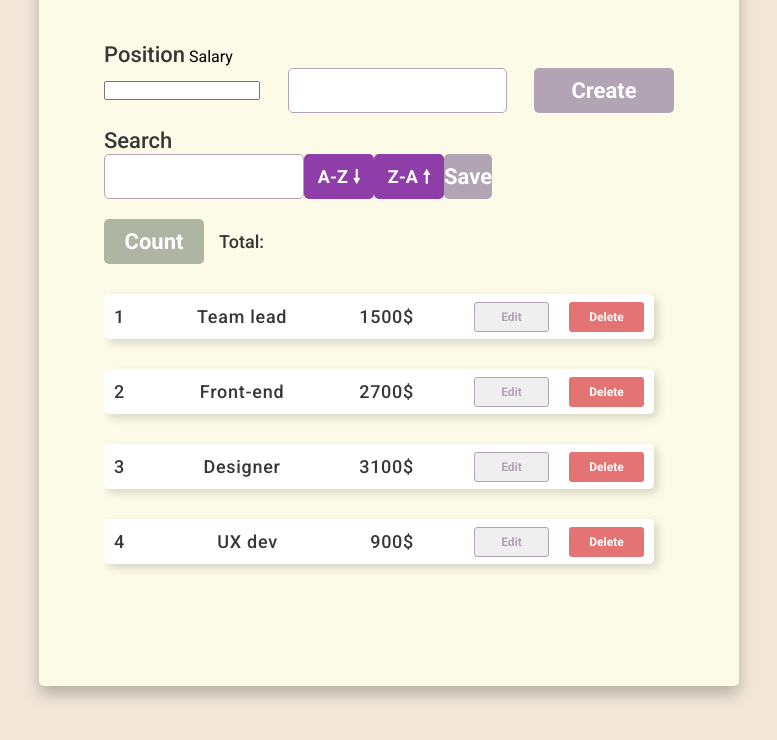
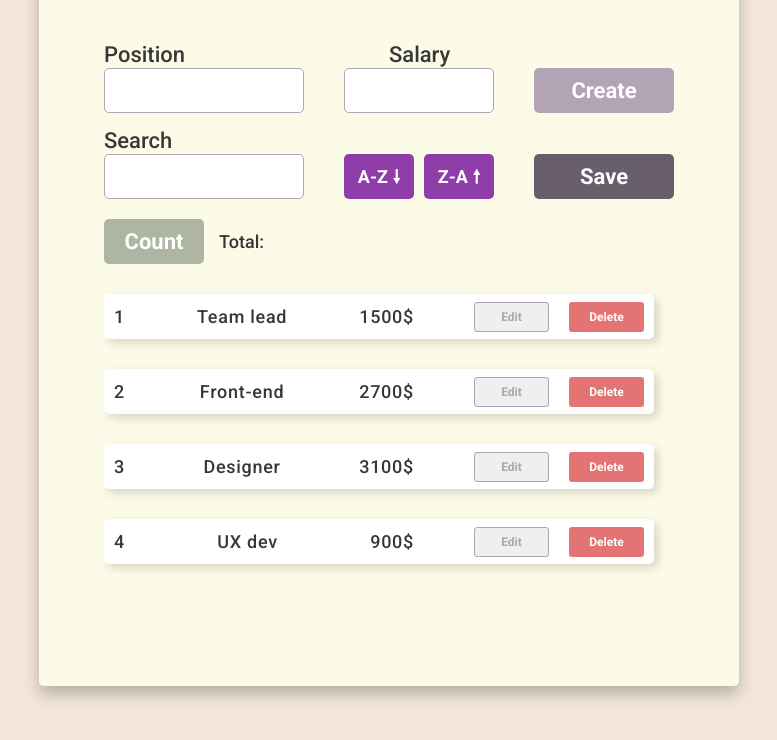
Before and after one commit to Markot96/third-web-lab, a plain HTML site: page index.html in a window 1280 px wide. Shown: the part 154-894 px from the top of the page, without its empty margins (251-1028 px from the left). Drawn offline with Linux system fonts and the light colour scheme.

Commit message:
added design for new functions

```diff
--- a/styles/style.css
+++ b/styles/style.css
@@ -51,16 +51,20 @@ body {
 	font-size: 22px;
 	line-height: 26px;
 	color: #373737;
+	margin-right: 200px;
+}
+
+.form-salary {
+	font-weight: 500;
+	font-size: 22px;
+	line-height: 26px;
+	color: #373737;
 }
 
 .lower-position-fields {
 	display: flex;
 	justify-content: space-between;
 	align-items: center;
-}
-
-#positionInput {
-	width: 380px;
 }
 
 .form-input {
@@ -70,6 +74,17 @@ body {
 	border: 1.5px solid #B2A3B5;
 	box-sizing: border-box;
 	border-radius: 5px;
+	width: 150px;
+}
+
+.form-input-position {
+	height: 45px;
+	font-size: 19px;
+	font-weight: 400;
+	border: 1.5px solid #B2A3B5;
+	box-sizing: border-box;
+	border-radius: 5px;
+	width: 200px;
 }
 
 .position-create {
@@ -96,7 +111,15 @@ body {
 	display: flex;
 	justify-content: space-between;
 	align-items: flex-end;
-	width: 380px;
+	width: 570px;
+}
+
+.position-create-save {
+	background-color: #695e6b;
+}
+
+.search-fields {
+	width: 200px;
 }
 
 #searchInput {
@@ -123,8 +146,6 @@ body {
 	padding-top: 1px;
 }
 
-
-
 .counter-salary {
 	display: flex;
 	flex-direction: row;
@@ -137,10 +158,9 @@ body {
 	font-size: 18px;
 	margin-right: 15px;
 	margin-left: 15px;
-
 }
 
-.counter-btn{
+.counter-btn {
 	width: 100px;
 	height: 45px;
 	background: #afb5a3;
```
